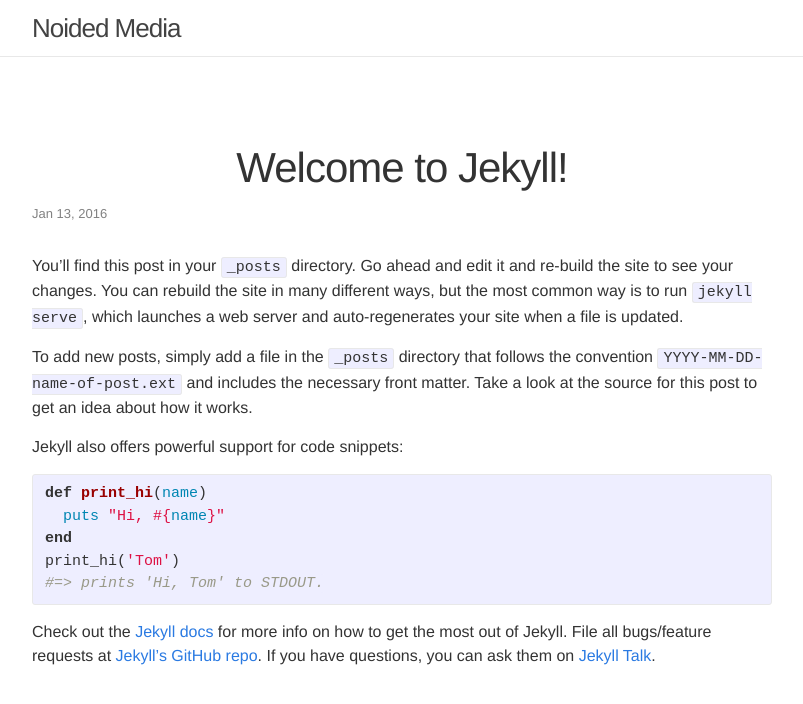
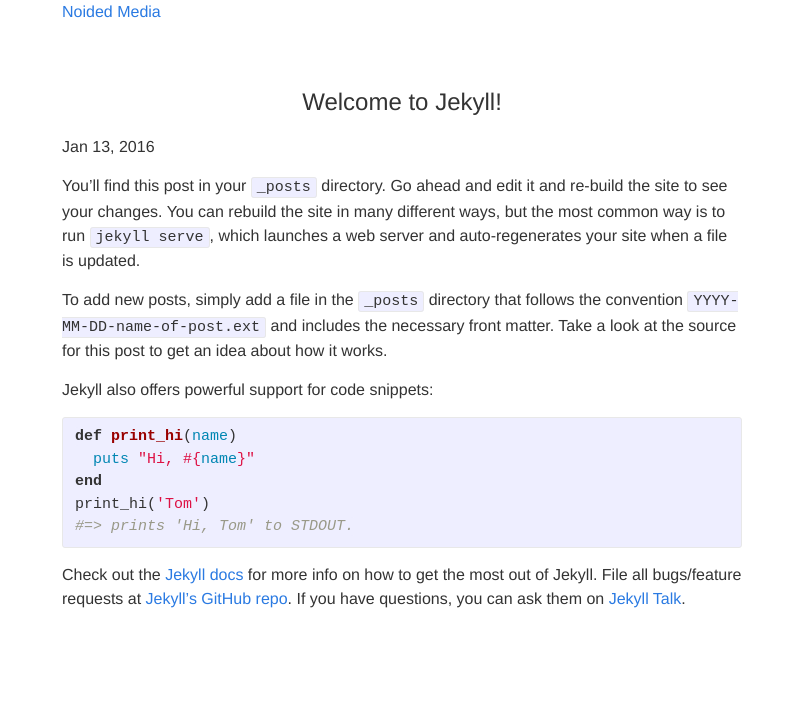
Before and after one commit to noidedmedia/noidedmedia.github.io, a Jekyll site: the page built from _posts/2016-01-12-welcome-to-jekyll.markdown, in a window 1280 px wide. Shown: the top 704 px of the page, without its empty margins (238-1041 px from the left). Built offline with Jekyll 4.4.1, drawn with Linux system fonts in a browser that asks for light colours.

Commit message:
minor style updates

```diff
--- a/_sass/_home.scss
+++ b/_sass/_home.scss
@@ -1,5 +1,6 @@
 .home {
-  margin-top: calc(50vh - 180px);
+  padding-top: calc(50vh - 180px);
+  height: 100vh;
 
   img {
     pointer-events: none;
@@ -26,4 +27,5 @@
 
 #quote-cursor {
   animation: cursorBlink 1s infinite;
+  margin-right: -2px;
 }
--- a/_sass/_layout.scss
+++ b/_sass/_layout.scss
@@ -1,246 +1,5 @@
-/**
- * Site header
- */
-.site-header {
-    border-bottom: 1px solid $grey-color-light;
-    min-height: 56px;
-
-    // Positioning context for the mobile navigation icon
-    position: relative;
+*,
+*::after,
+*::before {
+  box-sizing: border-box;
 }
-
-.site-title {
-    font-size: 26px;
-    font-weight: 300;
-    line-height: 56px;
-    letter-spacing: -1px;
-    margin-bottom: 0;
-    float: left;
-
-    &,
-    &:visited {
-        color: $grey-color-dark;
-    }
-}
-
-.site-nav {
-    float: right;
-    line-height: 56px;
-
-    .menu-icon {
-        display: none;
-    }
-
-    .page-link {
-        color: $text-color;
-        line-height: $base-line-height;
-
-        // Gaps between nav items, but not on the last one
-        &:not(:last-child) {
-            margin-right: 20px;
-        }
-    }
-
-    @include media-query($on-palm) {
-        position: absolute;
-        top: 9px;
-        right: $spacing-unit / 2;
-        background-color: $background-color;
-        border: 1px solid $grey-color-light;
-        border-radius: 5px;
-        text-align: right;
-
-        .menu-icon {
-            display: block;
-            float: right;
-            width: 36px;
-            height: 26px;
-            line-height: 0;
-            padding-top: 10px;
-            text-align: center;
-
-            > svg {
-                width: 18px;
-                height: 15px;
-
-                path {
-                    fill: $grey-color-dark;
-                }
-            }
-        }
-
-        .trigger {
-            clear: both;
-            display: none;
-        }
-
-        &:hover .trigger {
-            display: block;
-            padding-bottom: 5px;
-        }
-
-        .page-link {
-            display: block;
-            padding: 5px 10px;
-
-            &:not(:last-child) {
-                margin-right: 0;
-            }
-            margin-left: 20px;
-        }
-    }
-}
-
-
-
-/**
- * Site footer
- */
-.site-footer {
-    border-top: 1px solid $grey-color-light;
-    padding: $spacing-unit 0;
-}
-
-.footer-heading {
-    font-size: 18px;
-    margin-bottom: $spacing-unit / 2;
-}
-
-.contact-list,
-.social-media-list {
-    list-style: none;
-    margin-left: 0;
-}
-
-.footer-col-wrapper {
-    font-size: 15px;
-    color: $grey-color;
-    margin-left: -$spacing-unit / 2;
-    @extend %clearfix;
-}
-
-.footer-col {
-    float: left;
-    margin-bottom: $spacing-unit / 2;
-    padding-left: $spacing-unit / 2;
-}
-
-.footer-col-1 {
-    width: -webkit-calc(35% - (#{$spacing-unit} / 2));
-    width:         calc(35% - (#{$spacing-unit} / 2));
-}
-
-.footer-col-2 {
-    width: -webkit-calc(20% - (#{$spacing-unit} / 2));
-    width:         calc(20% - (#{$spacing-unit} / 2));
-}
-
-.footer-col-3 {
-    width: -webkit-calc(45% - (#{$spacing-unit} / 2));
-    width:         calc(45% - (#{$spacing-unit} / 2));
-}
-
-@include media-query($on-laptop) {
-    .footer-col-1,
-    .footer-col-2 {
-        width: -webkit-calc(50% - (#{$spacing-unit} / 2));
-        width:         calc(50% - (#{$spacing-unit} / 2));
-    }
-
-    .footer-col-3 {
-        width: -webkit-calc(100% - (#{$spacing-unit} / 2));
-        width:         calc(100% - (#{$spacing-unit} / 2));
-    }
-}
-
-@include media-query($on-palm) {
-    .footer-col {
-        float: none;
-        width: -webkit-calc(100% - (#{$spacing-unit} / 2));
-        width:         calc(100% - (#{$spacing-unit} / 2));
-    }
-}
-
-
-
-/**
- * Page content
- */
-.page-content {
-    padding: $spacing-unit 0;
-}
-
-.page-heading {
-    font-size: 20px;
-}
-
-.post-list {
-    margin-left: 0;
-    list-style: none;
-
-    > li {
-        margin-bottom: $spacing-unit;
-    }
-}
-
-.post-meta {
-    font-size: $small-font-size;
-    color: $grey-color;
-}
-
-.post-link {
-    display: block;
-    font-size: 24px;
-}
-
-
-
-/**
- * Posts
- */
-.post-header {
-    margin-bottom: $spacing-unit;
-}
-
-.post-title {
-    font-size: 42px;
-    letter-spacing: -1px;
-    line-height: 1;
-
-    @include media-query($on-laptop) {
-        font-size: 36px;
-    }
-}
-
-.post-content {
-    margin-bottom: $spacing-unit;
-
-    h2 {
-        font-size: 32px;
-
-        @include media-query($on-laptop) {
-            font-size: 28px;
-        }
-    }
-
-    h3 {
-        font-size: 26px;
-
-        @include media-query($on-laptop) {
-            font-size: 22px;
-        }
-    }
-
-    h4 {
-        font-size: 20px;
-
-        @include media-query($on-laptop) {
-            font-size: 18px;
-        }
-    }
-}
-
-
-.center {
-    text-align: center;
-}
--- a/index.html
+++ b/index.html
@@ -10,7 +10,4 @@
   <p id="quote-container">
     <span>"</span><span id="quote-inner"></span><span id="quote-cursor">|</span><span>"</span>
   </p>
-
-
-
 </div>
```
